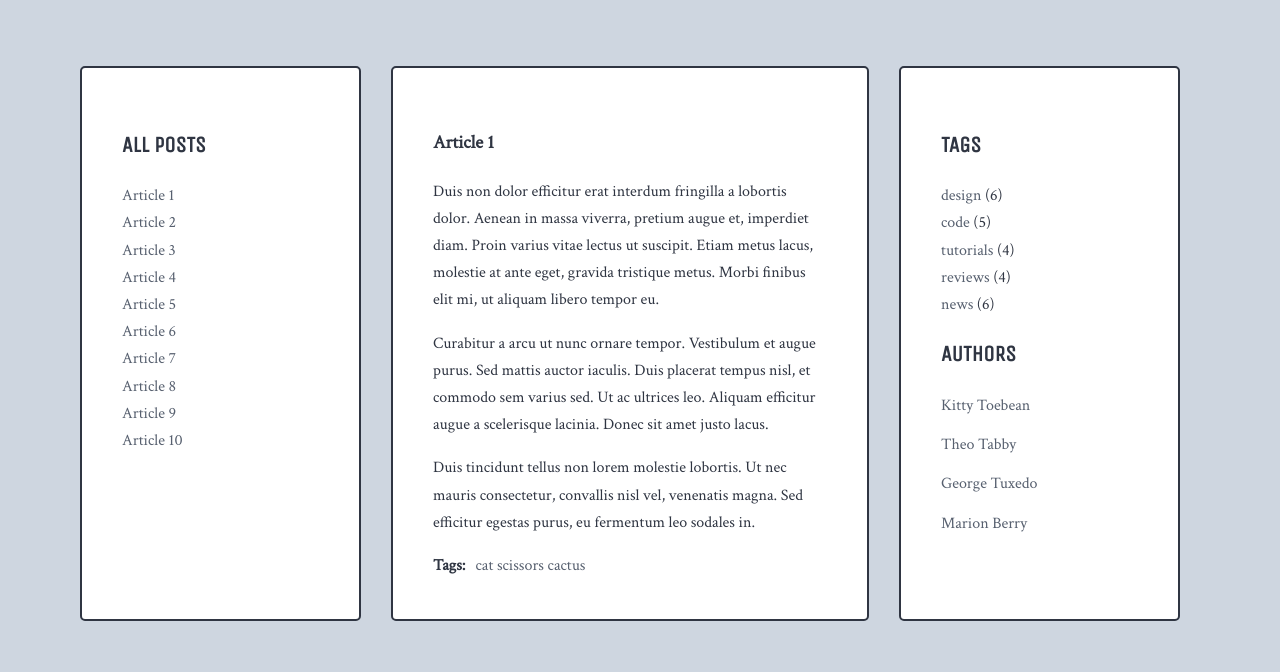
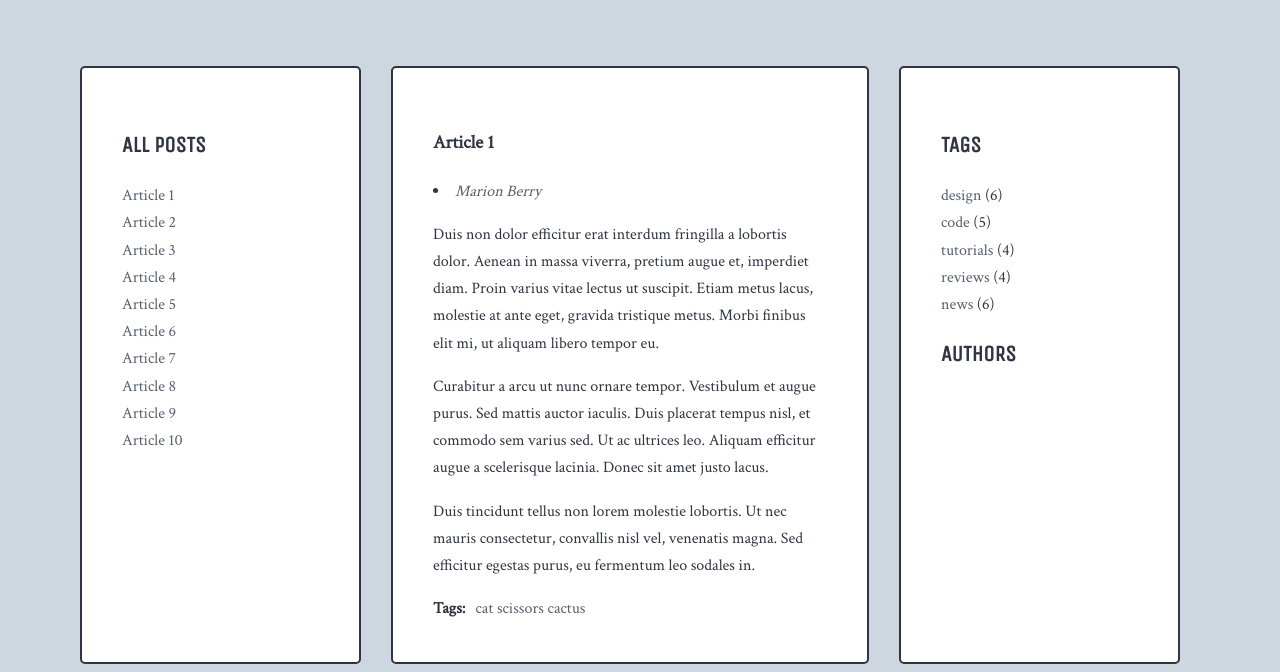
Before and after one commit to BartlomiejFigura/javascript-blog, a website: page index.html in a window 1280 px wide. Shown: the part 231-903 px from the top of the page. Before the commit the page ends 860 px from the top, so only its background shows below. Drawn offline with nearby package versions, Linux system fonts and the light colour scheme.

Commit message:
Fix generateAuthors

```diff
--- a/index.html
+++ b/index.html
@@ -24,9 +24,9 @@
                 </ul>
                 </aside>
             <section class="posts">
-            <article class="post active" id="article-1" data-tags="cat scissors cactus ">
+            <article class="post active" id="article-1" data-tags="cat scissors cactus " data-author="Marion Berry">
                 <h3 class="post-title">Article 1</h3>
-                <p class="post-author" id="Marion Berry">by Marion Berry</p>
+                <p class="post-author" ></p>
                 <div class="post-content">
                     <p>Duis non dolor efficitur erat interdum fringilla a lobortis dolor. Aenean in massa viverra, pretium augue et, imperdiet diam. Proin varius vitae lectus ut suscipit. Etiam metus lacus, molestie at ante eget, gravida tristique metus. Morbi finibus elit mi, ut aliquam libero tempor eu.</p>
 
@@ -41,9 +41,9 @@
                     </ul>
                 </div>
             </article>
-            <article class="post" id="article-2" data-tags="car auto ">
+            <article class="post" id="article-2" data-tags="car auto " data-author="Theo Tabby">
                 <h3 class="post-title">Article 2</h3>
-                <p class="post-author" id="Theo Tabby">by Theo Tabby</p>
+                <p class="post-author" ></p>
                 <div class="post-content">
                     <p>Phasellus sollicitudin, arcu vel iaculis ullamcorper, quam leo viverra orci, et faucibus quam sapien vel est. Maecenas ac suscipit elit. Nullam interdum, lorem vitae venenatis pulvinar, ex dui malesuada nunc, tempus cursus enim metus vel nulla.</p>
 
@@ -58,9 +58,9 @@
                     </ul>
                 </div>
             </article>
-            <article class="post" id="article-3" data-tags="furniture  ">
+            <article class="post" id="article-3" data-tags="furniture  " data-author="George Tuxedo">
                 <h3 class="post-title">Article 3</h3>
-                <p class="post-author" id="George Tuxedo">by George Tuxedo</p>
+                <p class="post-author" ></p>
                 <div class="post-content">
                     <p>Mauris vel pellentesque turpis, ac sodales nisl. Quisque iaculis mi velit, ut convallis tellus accumsan a. Quisque iaculis, nisi et dignissim tincidunt, nisl eros euismod nulla, finibus laoreet erat enim posuere elit.</p>
 
@@ -74,9 +74,9 @@
                     </ul>
                 </div>
             </article>
-            <article class="post" id="article-4" data-tags="cat scissors cactus ">
+            <article class="post" id="article-4" data-tags="cat scissors cactus " data-author="Kitty Toebean">
                 <h3 class="post-title">Article 4</h3>
-                <p class="post-author" id="Kitty Toebean">by Kitty Toebean</p>
+                <p class="post-author" ></p>
                 <div class="post-content">
                     <p>Morbi vel cursus nulla, vel varius mauris. Suspendisse sed elit sit amet risus faucibus vestibulum ut sit amet purus. Donec orci est, condimentum ut quam quis, scelerisque fringilla ligula.</p>
 
@@ -91,9 +91,9 @@
                     </ul>
                 </div>
             </article>
-            <article class="post" id="article-5" data-tags="car auto ">
+            <article class="post" id="article-5" data-tags="car auto " data-author="Marion Berry">
                 <h3 class="post-title">Article 5</h3>
-                <p class="post-author" id="Marion Berry">by Marion Berry</p>
+                <p class="post-author" ></p>
                 <div class="post-content">
                     <p>Suspendisse sem eros, euismod condimentum arcu ac, consequat fermentum orci. Nam convallis lacus nec interdum vestibulum. Vestibulum luctus, quam eu tristique ornare, lorem nibh sodales enim, vitae tempor dolor ante vitae tortor.</p>
 
@@ -108,9 +108,9 @@
                     </ul>
                 </div>
             </article>
-            <article class="post" id="article-6" data-tags="IT technology net ">
+            <article class="post" id="article-6" data-tags="IT technology net " data-author="George Tuxedo">
                 <h3 class="post-title">Article 6</h3>
-                <p class="post-author" id="George Tuxedo">by George Tuxedo</p>
+                <p class="post-author" ></p>
                 <div class="post-content">
                     <p>Donec posuere iaculis ante sed hendrerit. Lorem ipsum dolor sit amet, consectetur adipiscing elit. Quisque hendrerit neque nec urna tincidunt, quis vehicula dui vulputate. Morbi est sapien, auctor ut lectus eu, placerat viverra lorem.</p>
 
@@ -125,9 +125,9 @@
                     </ul>
                 </div>
             </article>
-            <article class="post" id="article-7" data-tags="cat scissors ">
+            <article class="post" id="article-7" data-tags="cat scissors " data-author="Kitty Toebean">
                 <h3 class="post-title">Article 7</h3>
-                <p class="post-author" id="Kitty Toebean">by Kitty Toebean</p>
+                <p class="post-author" ></p>
                 <div class="post-content">
                     <p>Donec eleifend mauris ac nisl fermentum, ac fermentum turpis dignissim. Aliquam diam nisl, imperdiet a varius eget, lobortis sed nisi. Nullam suscipit ipsum sed magna blandit, sed pellentesque urna malesuada.</p>
 
@@ -142,9 +142,9 @@
                     </ul>
                 </div>
             </article>
-            <article class="post" id="article-8" data-tags="IT net">
+            <article class="post" id="article-8" data-tags="IT net" data-author="Theo Tabby">
                 <h3 class="post-title">Article 8</h3>
-                <p class="post-author" id="Theo Tabby">by Theo Tabby</p>
+                <p class="post-author" ></p>
                 <div class="post-content">
                     <p>Praesent quis imperdiet erat. Curabitur tempor sapien a interdum malesuada. Proin libero erat, sagittis a sollicitudin eget, pulvinar nec risus. Cras et suscipit sem.</p>
 
@@ -159,9 +159,9 @@
                     </ul>
                 </div>
             </article>
-            <article class="post" id="article-9" data-tags="cat cactus scissors">
+            <article class="post" id="article-9" data-tags="cat cactus scissors" data-author="Marion Berry">
                 <h3 class="post-title">Article 9</h3>
-                <p class="post-author" id="Marion Berry">by Marion Berry</p>
+                <p class="post-author" ></p>
                 <div class="post-content">
                     <p>Tam et facilisis purus. Donec vulputate est quis lobortis posuere. Nunc vitae lorem ut odio faucibus pulvinar nec in justo. Ut ut ante ac tellus ornare tempus. Nunc maximus, tortor et dictum convallis, nunc libero posuere leo, scelerisque ultrices arcu sapien ut tellus.</p>
 
@@ -176,9 +176,9 @@
                     </ul>
                 </div>
             </article>
-            <article class="post" id="article-10" data-tags="car auto">
+            <article class="post" id="article-10" data-tags="car auto" data-author="George Tuxedo">
                 <h3 class="post-title">Article 10</h3>
-                <p class="post-author" id="George Tuxedo">by George Tuxedo</p>
+                <p class="post-author"></p>
                 <div class="post-content">
                     <p>Aliquam erat volutpat. Ut non eleifend lectus. Donec suscipit tellus tempor, ornare dui id, hendrerit neque. Phasellus lacinia laoreet dui in luctus. Sed hendrerit, magna sit amet varius tempor, augue augue scelerisque est, non scelerisque mauris libero eu sapien.</p>
 
@@ -205,27 +205,8 @@
               </ul>
               <h2 class="section-title">Authors</h2>
               <ul class="list authors">
-                    <li>
-                        <a href="#">
-                            <span class="author-name" >Kitty Toebean</span>
-                        </a>
-                    </li>
-                    <li>
-                        <a href="#">
-                            <span class="author-name" >Theo Tabby</span>
-                        </a>
-                    </li>
-                    <li>
-                    <a href="#">
-                        <span class="author-name">George Tuxedo</span>
-                    </a>
-                    </li>
-                    <li>
-                    <a href="#">
-                        <span class="author-name">Marion Berry</span>
-                    </a>
-                    </li>
-                </ul>
+
+              </ul>
             </aside>
           </main>
         </div>
--- a/js/script.js
+++ b/js/script.js
@@ -45,7 +45,7 @@
     optTitleSelector = '.post-title',
     optTitleListSelector = '.titles',
     optArticleTagsSelector = '.post-tags .list',
-    optArticleAuthorSelector = '.posts .post-author';
+    optArticleAuthorSelector = '.post .post-author';
 
 
   /*[DONE] remove contents of titleList */
@@ -242,61 +242,50 @@
   };
   addClickListenersToTags();
 
-  const generateAuthors = function(){
-    /*[DONE] find all authors */
 
-    const authors = document.querySelectorAll('.posts .post-author');
-    console.log('authors', authors);
-
-    /* [DONE]START LOOP: for every author: */
-
-    for (let author of authors){
-      console.log('author', author);
-
-      /*[DONE] find authors wrapper */
-
-      const authorsWrapper = document.querySelector(optArticleAuthorSelector);
-      console.log('authorsWrapper', authorsWrapper);
-      authorsWrapper.innerHTML='';
-
-      /* [DONE] make html variable with empty string */
-
-      let html = '';
-
-      /*[IN PROGRESS] get attribute id from authors wrapper*/
-
-      const authorTag = authorsWrapper.getAttribute('id');
-      console.log('authorTag',authorTag);
-
-      /*[DONE] generate HTML of the link */
-
-      const authorHTML = '<li><a href="#"><span class="author-name" >' + authorTag + '</span></a></li>';
-      console.log('authorHTML', authorHTML);
-
-      /*[DONE] add generated code to html variable */
-
-      html = html + authorHTML;
-      console.log('htmlAuthor', html);
+  const authorClickHandler = function(event){
+    event.preventDefault();
+    const clickedElement = this;
+    const href = clickedElement.getAttribute('href');
+    const authorHref = href.replace('#','');
+    const authorTag = authorHref.replace('-','');
+    const activeAuthorLinks = document.querySelectorAll('.list.authors a.active');
+    for(let activeAuthorLink of activeAuthorLinks){
+      activeAuthorLink.classList.remove('active');
+    }
+    const equalAuthorLinks = document.querySelectorAll('a[href="' + href + '"]');
+    for(let equalAuthorLink of equalAuthorLinks){
+      equalAuthorLink.classList.add('active');
+    }
+    generateTitleLinks('[data-author="' + authorTag + '"]');
+    console.log('hhhhhhhh',generateTitleLinks);
+  };
 
 
-      /*[IN PROGRESS] insert HTML of all the links into the authors wrapper */
+  const addClickListenersToAuthors = function(){
+    const links = document.querySelectorAll('.list.authors a');
+    for(let link of links){
+      link.addEventListener('click', authorClickHandler);
+    }
+  };
+  addClickListenersToAuthors();
 
-      /*authorsWrapper.innerHTML = html;
-      const links = document.querySelectorAll('.list a');
-      console.log('links',links);
-      for(let link of links){
-        link.addEventListener('click', authorClickHandler);
-      }
 
-      /*[DONE] END LOOP: for every author: */
-
+  const generateAuthors = function(){
+    const articles = document.querySelectorAll(optArticleSelector);
+    for (let article of articles){
+      const authorsWrapper = article.querySelector(optArticleAuthorSelector);
+      const authorTag = article.getAttribute('data-author');
+      const authorHref = authorTag.replace(' ', '-');
+      const authorHTML = '<li><a href="#' + authorHref + '"><span class="author-name" >' + authorTag + '</span></a></li>';
+      console.log('authorHTML',authorHTML);
+      authorsWrapper.innerHTML += authorHTML;
     }
-
   };
-
   generateAuthors();
 
 
 
 
+
 }
```
